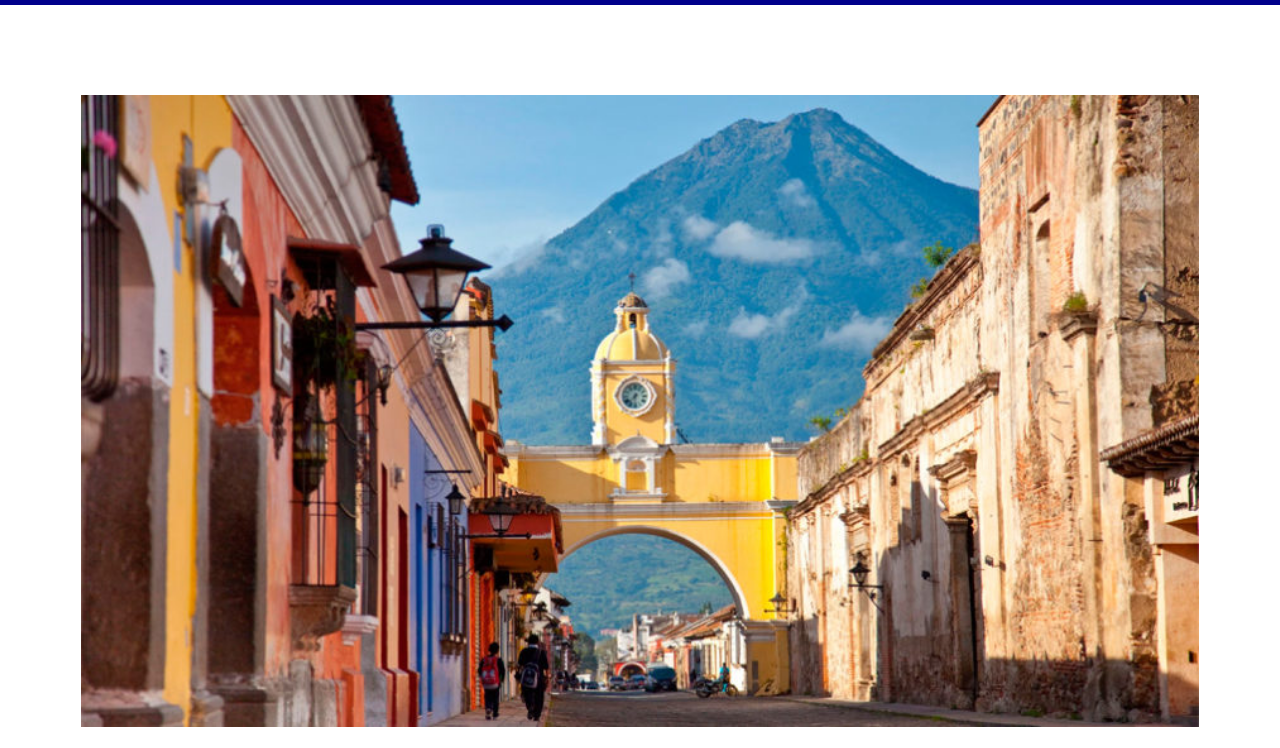
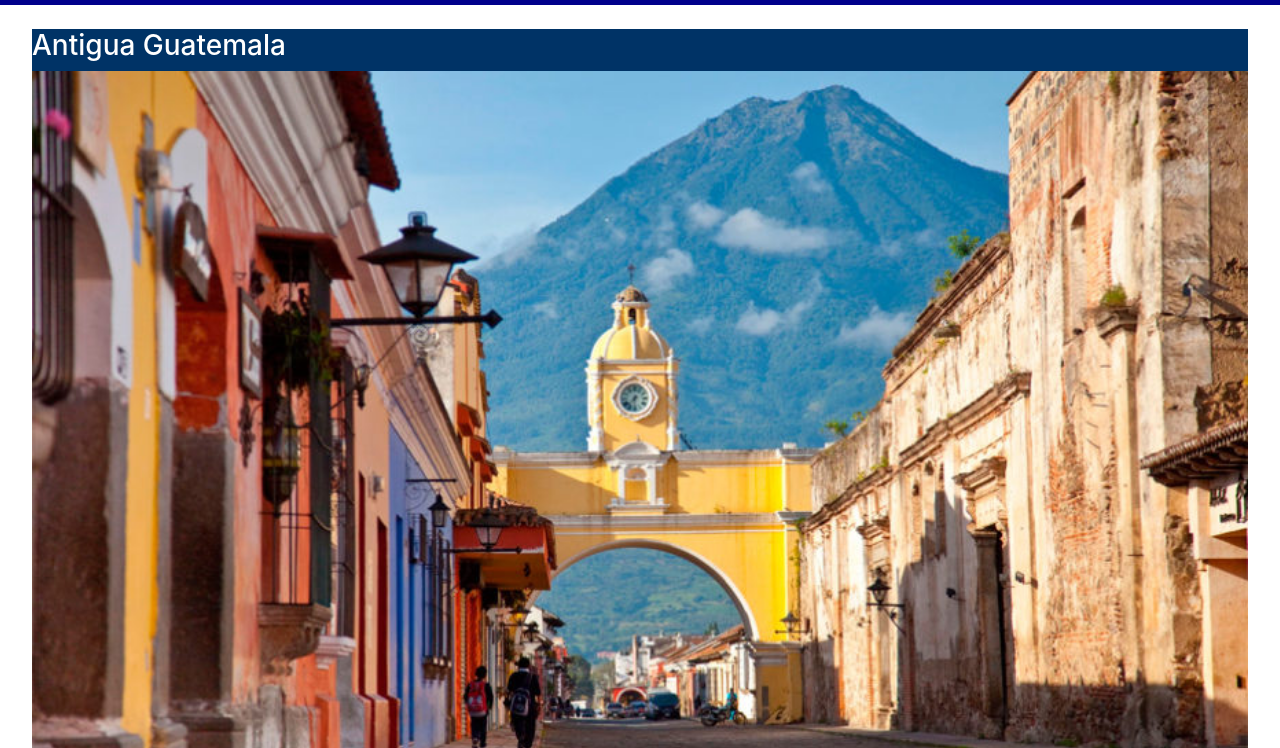
Before and after one commit to joshmarto/pw, a plain HTML site: page tours.html in a window 1280 px wide. Shown: the part 52-800 px from the top of the page. Drawn offline with nearby package versions, Linux system fonts and the light colour scheme.

Commit message:
Modify 'Antigua' 3

```diff
--- a/CSS/style.css
+++ b/CSS/style.css
@@ -14,10 +14,6 @@ footer{
 .tour{
 	background-color: white;
 	color: white;
-	padding-top: 2%;
-	padding-right: 4%;
-	padding-left: 4%;
-	border-radius: 1%;
 }
 .btn-success:hover{
 	background-color: lightgray;
--- a/tours.html
+++ b/tours.html
@@ -16,6 +16,9 @@
 			}
 			.btn-center{
 				text-align: center;
+			}
+			.tour{
+				background-color: #003366;
 			}
 		</style>
     	<script src="https://cdn.jsdelivr.net/npm/jquery@3.2.1/dist/jquery.min.js"></script>
```
